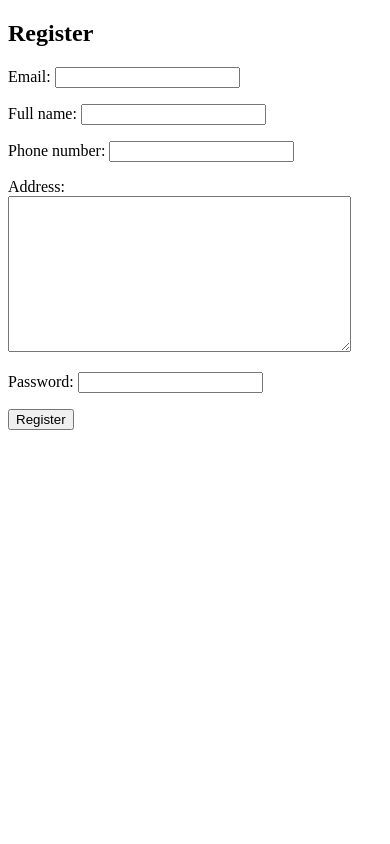
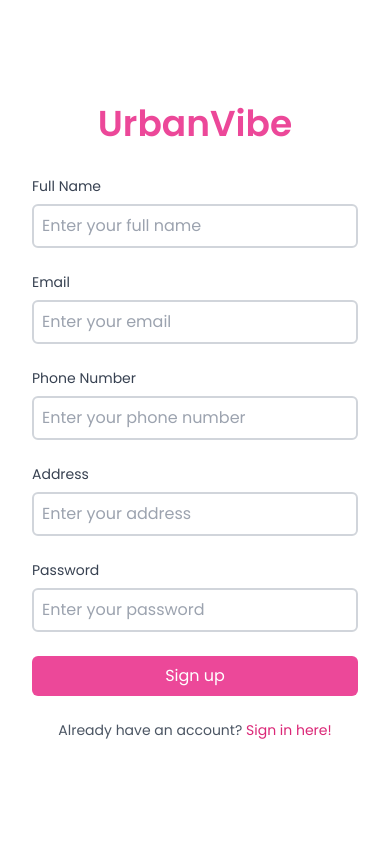
Before and after one commit to abdlaz12/Agile_Project_UrbanVibe, a Django app: page /register/ in a window 390 px wide. Run offline with Django 5.2, Linux system fonts and the light colour scheme; some libraries are stand-ins or nearby versions.

Commit message:
perbaikan bug register

```diff
--- a/UrbanVibe/WebPage/views.py
+++ b/UrbanVibe/WebPage/views.py
@@ -82,7 +82,10 @@ def register_customer(request):
             user = form.save(commit=False)
             user.set_password(form.cleaned_data['password'])
             user.save()
-            login(request, user)
+
+            # Pastikan untuk menyebutkan backend yang digunakan
+            login(request, user, backend='WebPage.backends.EmailBackend')
+
             messages.success(request, 'Registration successful!')
             return redirect('index')
     else:
--- a/UrbanVibe/templates/WebPage/register.html
+++ b/UrbanVibe/templates/WebPage/register.html
@@ -1,14 +1,53 @@
 <!DOCTYPE html>
-<html>
+<html lang="en">
 <head>
-    <title>Register</title>
+    <meta charset="UTF-8">
+    <meta name="viewport" content="width=device-width, initial-scale=1.0">
+    <title>UrbanVibe Sign Up</title>
+    <script src="https://cdn.tailwindcss.com"></script>
+    <link href="https://fonts.googleapis.com/css2?family=Poppins:wght@400;600&display=swap" rel="stylesheet">
+    <style>
+        body { font-family: 'Poppins', sans-serif; }
+    </style>
 </head>
-<body>
-    <h2>Register</h2>
-    <form method="post">
-        {% csrf_token %}
-        {{ form.as_p }}
-        <button type="submit">Register</button>
-    </form>
+<body class="bg-gray-100">
+    <div class="flex min-h-screen">
+        <div class="hidden lg:flex w-1/2 bg-pink-100 items-center justify-center">
+            <img src="https://storage.googleapis.com/a1aa/image/nuT_SGBY8gCZ_4-VpILOwI_bL956x169H1sc-_xOyrk.jpg"
+                alt="Makeup and fashion items" class="object-cover h-full w-full">
+        </div>
+        <div class="flex flex-col justify-center w-full lg:w-1/2 p-8 lg:p-24 bg-white">
+            <div class="mx-auto w-full max-w-md">
+                <h1 class="text-4xl font-semibold text-pink-500 mb-8 text-center">UrbanVibe</h1>
+                <form method="post" class="space-y-6">
+                    {% csrf_token %}
+                    <div>
+                        <label class="block text-sm font-medium text-gray-700">Full Name</label>
+                        <input type="text" name="full_name" class="w-full mt-2 p-2 border-2 border-gray-300 rounded-md focus:ring-pink-500 focus:border-pink-500" placeholder="Enter your full name">
+                    </div>
+                    <div>
+                        <label class="block text-sm font-medium text-gray-700">Email</label>
+                        <input type="email" name="email" class="w-full mt-2 p-2 border-2 border-gray-300 rounded-md focus:ring-pink-500 focus:border-pink-500" placeholder="Enter your email">
+                    </div>
+                    <div>
+                        <label class="block text-sm font-medium text-gray-700">Phone Number</label>
+                        <input type="tel" name="phone_number" class="w-full mt-2 p-2 border-2 border-gray-300 rounded-md focus:ring-pink-500 focus:border-pink-500" placeholder="Enter your phone number">
+                    </div>
+                    <div>
+                        <label class="block text-sm font-medium text-gray-700">Address</label>
+                        <input type="text" name="address" class="w-full mt-2 p-2 border-2 border-gray-300 rounded-md focus:ring-pink-500 focus:border-pink-500" placeholder="Enter your address">
+                    </div>
+                    <div>
+                        <label class="block text-sm font-medium text-gray-700">Password</label>
+                        <input type="password" name="password" class="w-full mt-2 p-2 border-2 border-gray-300 rounded-md focus:ring-pink-500 focus:border-pink-500" placeholder="Enter your password">
+                    </div>
+                    <div>
+                        <button type="submit" class="w-full py-2 px-4 bg-pink-500 text-white font-medium rounded-md hover:bg-pink-600 focus:ring-2 focus:ring-pink-500">Sign up</button>
+                    </div>
+                </form>
+                <p class="mt-6 text-center text-sm text-gray-600">Already have an account? <a href="{% url 'login' %}" class="font-medium text-pink-600 hover:text-pink-500">Sign in here!</a></p>
+            </div>
+        </div>
+    </div>
 </body>
 </html>
--- a/UrbanVibe/templates/base.html
+++ b/UrbanVibe/templates/base.html
@@ -4,7 +4,7 @@
 <head>
     <meta charset="utf-8"/>
     <meta name="viewport" content="width=device-width, initial-scale=1.0"/>
-    <title>Sesaria</title>
+    <title>UrbanVibe</title>
     <link rel="stylesheet" href="{% static 'assets/css/styles.css' %}">
     <script src="https://cdn.tailwindcss.com"></script>
     <link rel="stylesheet" href="https://cdnjs.cloudflare.com/ajax/libs/font-awesome/5.15.3/css/all.min.css"/>
```
Also changed, not shown: UrbanVibe/templates/WebPage/login.html (+1 -8 lines), UrbanVibe/templates/WebPage/userprofile.html (+9 -2 lines), UrbanVibe/db.sqlite3.
